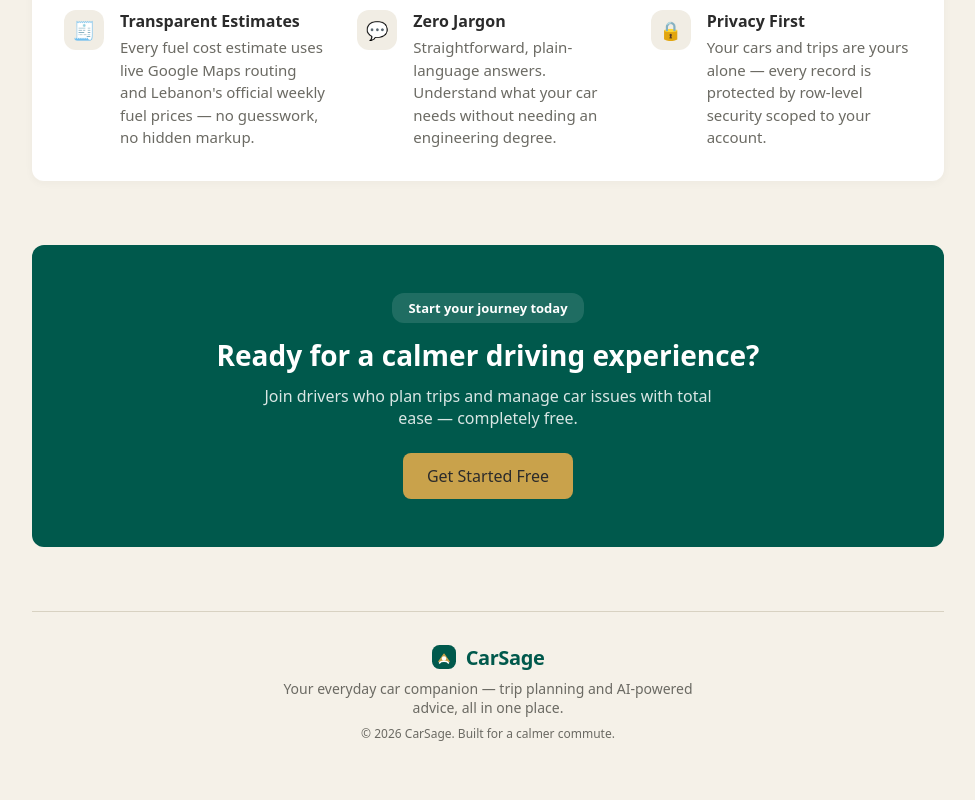
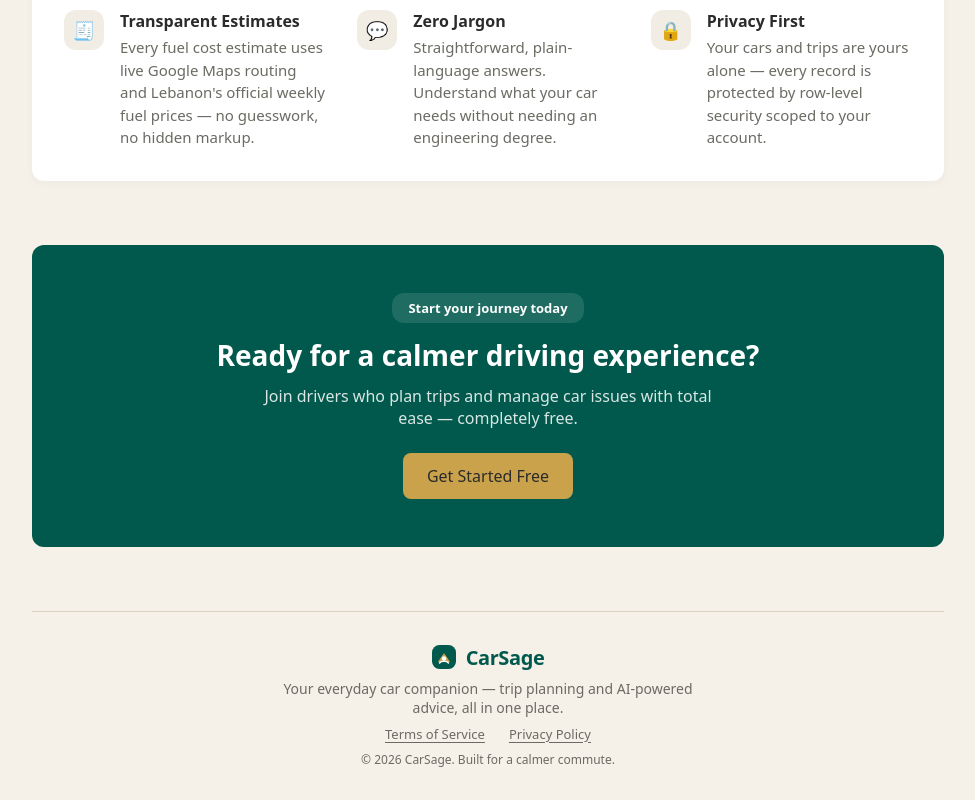
Before and after one commit to mohamaddib147/carsage, a React (Vite) app in the folder frontend/: page / in a window 1280 px wide. Shown: the part 1537-2337 px from the top of the page, without its empty margins (152-1127 px from the left). Before the commit the page ends 2311 px from the top, so only its background shows below. Built offline with nearby package versions, Linux system fonts and the light colour scheme; no server answers.

Commit message:
Add Terms of Service and Privacy Policy placeholder pages and footer links

```diff
--- a/frontend/src/App.jsx
+++ b/frontend/src/App.jsx
@@ -1,4 +1,5 @@
-// Root component — defines client-side routing for all 7 CarSage screens.
+// Root component — defines client-side routing for all 7 CarSage screens
+// plus the placeholder Terms / Privacy pages linked from the footer.
 
 import { Route, Routes } from "react-router-dom";
 import SiteNav from "./components/SiteNav.jsx";
@@ -10,6 +11,7 @@ import CarOnboardingPage from "./pages/CarOnboardingPage.jsx";
 import CarProfilePage from "./pages/CarProfilePage.jsx";
 import TripPlannerPage from "./pages/TripPlannerPage.jsx";
 import AIAdvisorPage from "./pages/AIAdvisorPage.jsx";
+import { PrivacyPage, TermsPage } from "./pages/LegalPages.jsx";
 import NotFoundPage from "./pages/NotFoundPage.jsx";
 
 /**
@@ -25,6 +27,8 @@ function App() {
           <Route path="/" element={<LandingPage />} />
           <Route path="/login" element={<AuthPage />} />
           <Route path="/signup" element={<AuthPage />} />
+          <Route path="/terms" element={<TermsPage />} />
+          <Route path="/privacy" element={<PrivacyPage />} />
           <Route
             path="/dashboard"
             element={
--- a/frontend/src/index.css
+++ b/frontend/src/index.css
@@ -1624,3 +1624,21 @@ select:focus {
   font-size: 0.9375rem;
   line-height: 1.5;
 }
+
+.landing-footer__links {
+  display: flex;
+  flex-wrap: wrap;
+  justify-content: center;
+  gap: calc(var(--spacing-unit) * 1) calc(var(--spacing-unit) * 3);
+  font-size: 0.8125rem;
+}
+
+.landing-footer__links a {
+  color: var(--color-text-muted);
+  text-decoration: underline;
+  text-underline-offset: 3px;
+}
+
+.landing-footer__links a:hover {
+  color: var(--color-primary);
+}
--- a/frontend/src/pages/LandingPage.jsx
+++ b/frontend/src/pages/LandingPage.jsx
@@ -231,6 +231,10 @@ function LandingPage() {
           Your everyday car companion — trip planning and AI-powered advice,
           all in one place.
         </p>
+        <div className="landing-footer__links">
+          <Link to="/terms">Terms of Service</Link>
+          <Link to="/privacy">Privacy Policy</Link>
+        </div>
         <p className="landing-footer__copyright">
           © {new Date().getFullYear()} CarSage. Built for a calmer commute.
         </p>
--- /dev/null
+++ b/frontend/src/pages/LegalPages.jsx
@@ -0,0 +1,51 @@
+// Placeholder Terms of Service and Privacy Policy pages, so the Landing
+// footer links go somewhere real instead of being dead or missing. They are
+// deliberately minimal ("coming soon" plus a plain-language note that only
+// states things CarSage actually does) — not legal documents.
+
+import { Link } from "react-router-dom";
+import PageShell from "../components/PageShell.jsx";
+
+/**
+ * Shared layout for the two placeholder legal pages.
+ * @param {{ title: string, children: import('react').ReactNode }} props
+ * @returns {JSX.Element}
+ */
+function LegalPlaceholder({ title, children }) {
+  return (
+    <PageShell title={title} description="Coming soon.">
+      <p className="page-shell__description">{children}</p>
+      <Link to="/">Back to Landing</Link>
+    </PageShell>
+  );
+}
+
+/**
+ * Terms of Service placeholder page (route: /terms).
+ * @returns {JSX.Element}
+ */
+export function TermsPage() {
+  return (
+    <LegalPlaceholder title="Terms of Service">
+      The full Terms of Service are on their way. In the meantime, please note
+      that CarSage&apos;s fuel cost and travel time figures are estimates, and
+      the AI Advisor gives general guidance, not professional mechanical
+      advice.
+    </LegalPlaceholder>
+  );
+}
+
+/**
+ * Privacy Policy placeholder page (route: /privacy).
+ * @returns {JSX.Element}
+ */
+export function PrivacyPage() {
+  return (
+    <LegalPlaceholder title="Privacy Policy">
+      The full Privacy Policy is on its way. In the meantime: CarSage stores
+      only your account details and the cars and trips you add, and every
+      record is protected by row-level security so only your account can
+      access it.
+    </LegalPlaceholder>
+  );
+}
```
Also changed, not shown: 2 other files (tests, documents, lock files or other folders).
